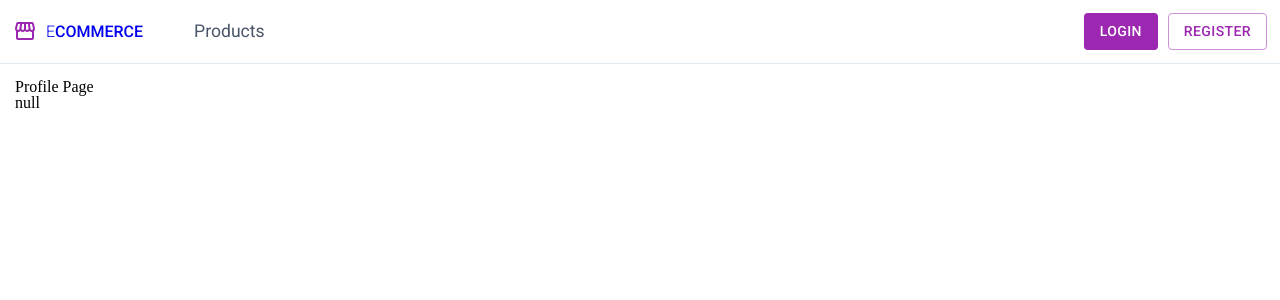
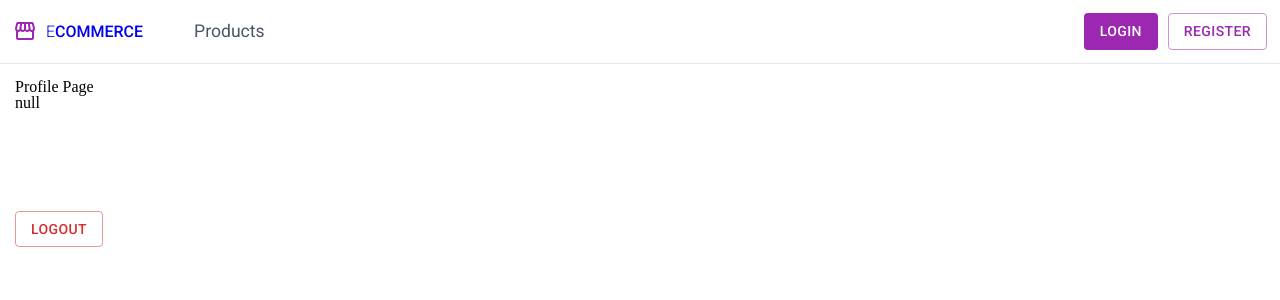
Before and after one commit to sametkoyuncu/react-ecommerce-patika, a React (Create React App) app in the folder client/: page /profile in a window 1280 px wide. Shown: the top 300 px of the page. Built offline with nearby package versions, Linux system fonts and the light colour scheme; no server answers.

Commit message:
End of 'Çıkış İşlemleri'

```diff
--- a/client/src/api.js
+++ b/client/src/api.js
@@ -49,3 +49,13 @@ export const fetchMe = async () => {
   )
   return data
 }
+
+export const fetchLogout = async () => {
+  const { data } = await axios.post(
+    `${process.env.REACT_APP_BASE_ENDPOINT}/auth/logout`,
+    {
+      refresh_token: localStorage.getItem('refresh-token'),
+    }
+  )
+  return data
+}
--- a/client/src/contexts/AuthContext.js
+++ b/client/src/contexts/AuthContext.js
@@ -1,5 +1,5 @@
 import { useState, createContext, useEffect, useContext } from 'react'
-import { fetchMe } from '../api'
+import { fetchLogout, fetchMe } from '../api'
 
 import CircularProgress from '@mui/material/CircularProgress'
 import Grid from '@mui/material/Grid'
@@ -34,10 +34,23 @@ const AuthProvider = ({ children }) => {
     localStorage.setItem('refresh-token', data.refreshToken)
   }
 
+  const logout = async (callback) => {
+    setLoggedIn(false)
+    setUser(null)
+
+    await fetchLogout()
+
+    localStorage.removeItem('access-token')
+    localStorage.removeItem('refresh-token')
+
+    callback()
+  }
+
   const values = {
     loggedIn,
     user,
     login,
+    logout,
   }
 
   if (loading) {
--- a/client/src/pages/Auth/Signup/index.js
+++ b/client/src/pages/Auth/Signup/index.js
@@ -140,7 +140,7 @@ function Signup() {
             variant="outlined"
             color="secondary"
             style={{ minWidth: 300 }}
-            error={formik.touched.email && formik.errors.email}
+            error={formik.errors.email}
             helperText={formik.errors.email}
           />
           <br />
--- a/client/src/pages/Profile/index.js
+++ b/client/src/pages/Profile/index.js
@@ -1,10 +1,28 @@
 import { useAuth } from '../../contexts/AuthContext'
-function Profile() {
-  const { user } = useAuth()
+import Button from '@mui/material/Button'
+
+function Profile({ history }) {
+  const { user, logout } = useAuth()
+
+  const handleLogout = async () => {
+    logout(() => {
+      history.push('/')
+    })
+  }
   return (
     <div>
       <h2>Profile Page</h2>
       <code>{JSON.stringify(user)}</code>
+      <br />
+      <Button
+        variant="outlined"
+        color="error"
+        disableElevation
+        onClick={handleLogout}
+        style={{ marginTop: 100 }}
+      >
+        Logout
+      </Button>
     </div>
   )
 }
```
